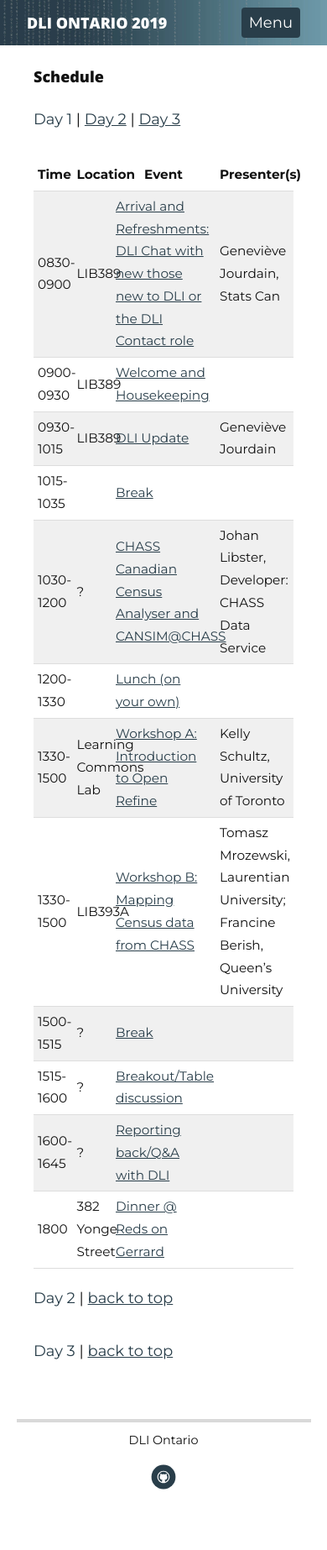
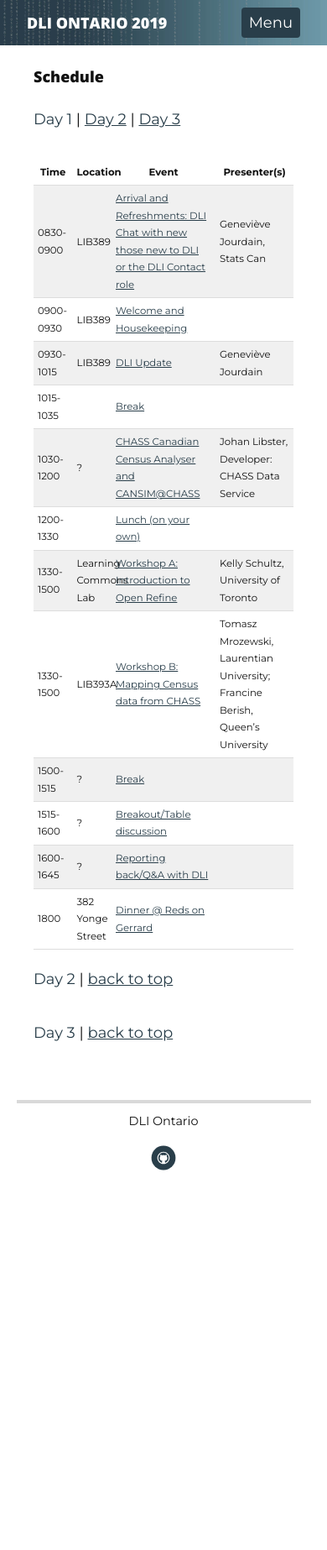
Before and after one commit to DLIOntario/dliontario.github.io, a Jekyll site: the page built from schedule.md, in a window 390 px wide. Shown: the whole page at 84% size. Built offline with Jekyll 4.4.1, drawn with Linux system fonts in a browser that asks for light colours; nearby versions of some CDN libraries; after the commit the page ends 1467 px from its top, so only the background shows below that.

Commit message:
trying to correct mobile text sizing

```diff
--- a/assets/css/style.css
+++ b/assets/css/style.css
@@ -464,12 +464,6 @@
 	font-size:.85em;
 }
 
-@media screen and (max-device-width: 750px) {
-	table{
-	font-size:75em;
-	}
-}
-
 td,th{
 	padding:5px;
 	border-bottom: 1px solid #ddd;
@@ -498,7 +492,18 @@
 
 .one tbody tr:nth-of-type(odd){
 	background:#F0F0F0;
+}
 
+@media screen and (max-width: 600px) {
+	table{
+	font-size:.65em;
+	}
+}
+
+@media screen and (max-width: 60px) {
+	table{
+	font-size:.75em;
+	}
 }
 
 .highlight {
```
